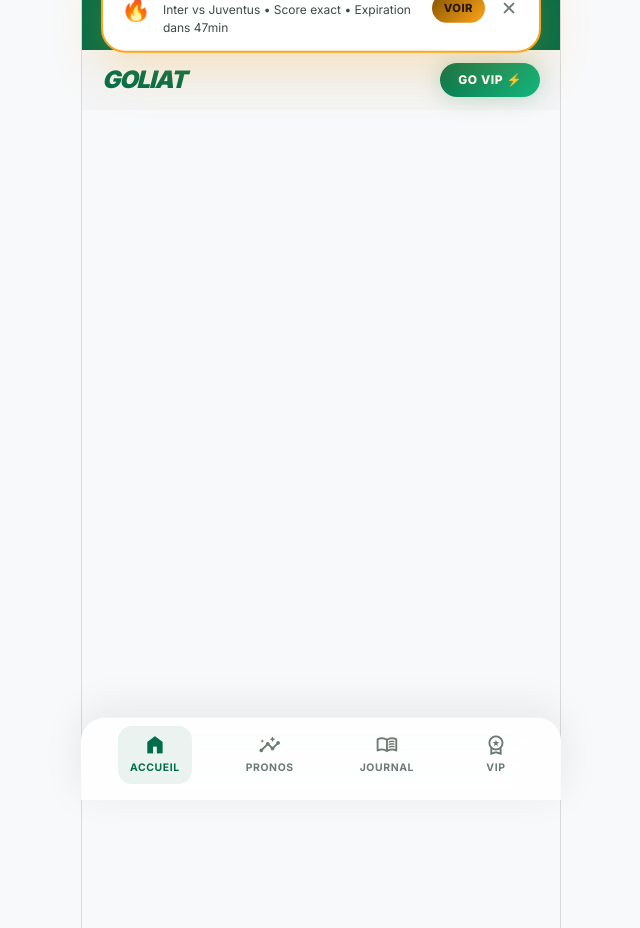
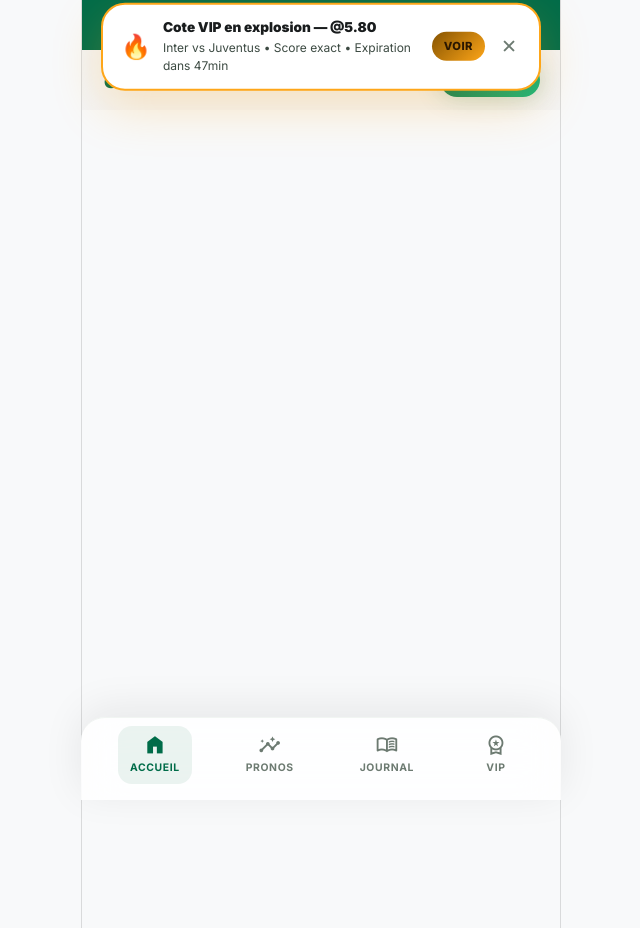
Before and after one commit to TBenam/goaliq, a website: page index.html in a window 1280 px wide. Shown: the top 928 px of the page, without its empty margins (319-959 px from the left). Drawn offline with nearby package versions, Linux system fonts and the light colour scheme; no server answers.

Commit message:
fix: alerte flottante sous le header (top:108px), install banner centrage correct

```diff
--- a/styles.css
+++ b/styles.css
@@ -475,7 +475,7 @@ input, textarea, select { font-family: var(--font); }
 /* ---- Late Value Alert Banner ---- */
 #late-value-alert {
   position: fixed;
-  top: 70px;
+  top: 108px; /* 36px stats bar + 60px header + 12px gap */
   left: 50%;
   transform: translateX(-50%) translateY(-120%);
   max-width: 440px;
```
